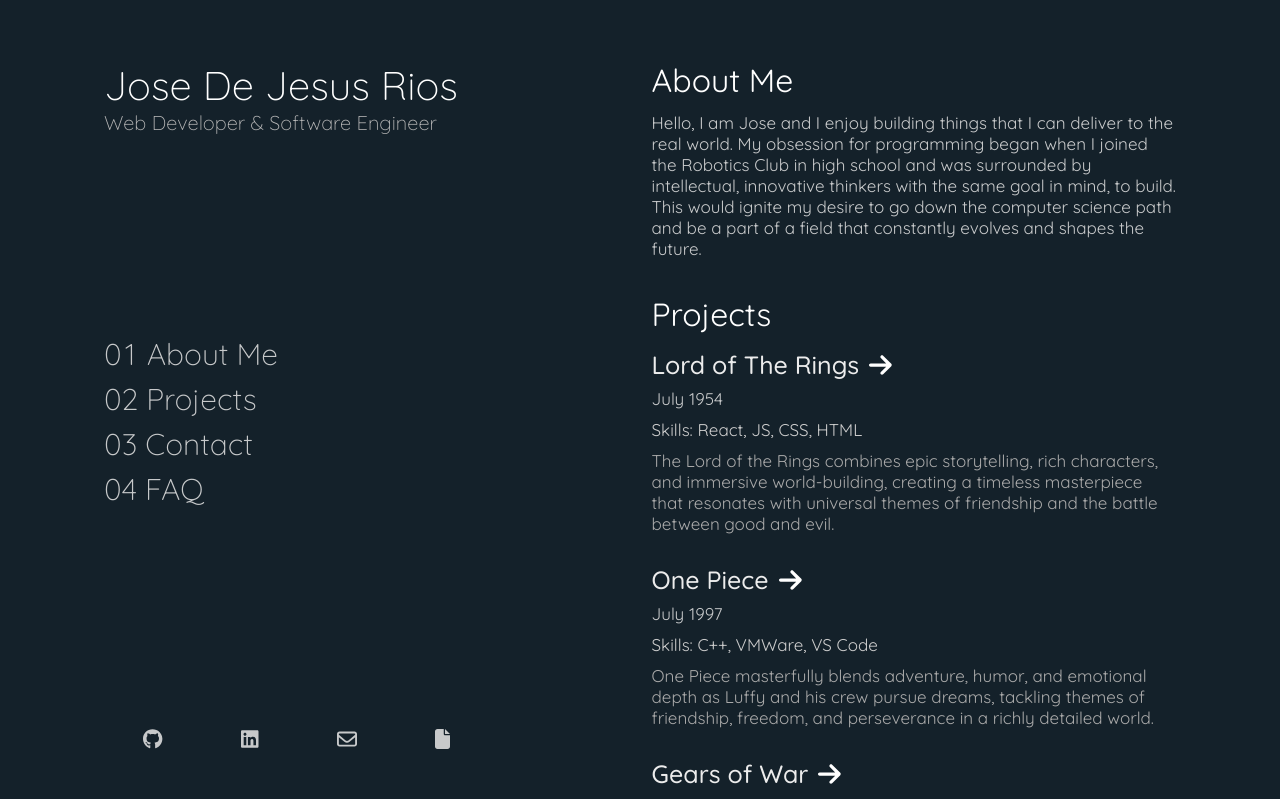
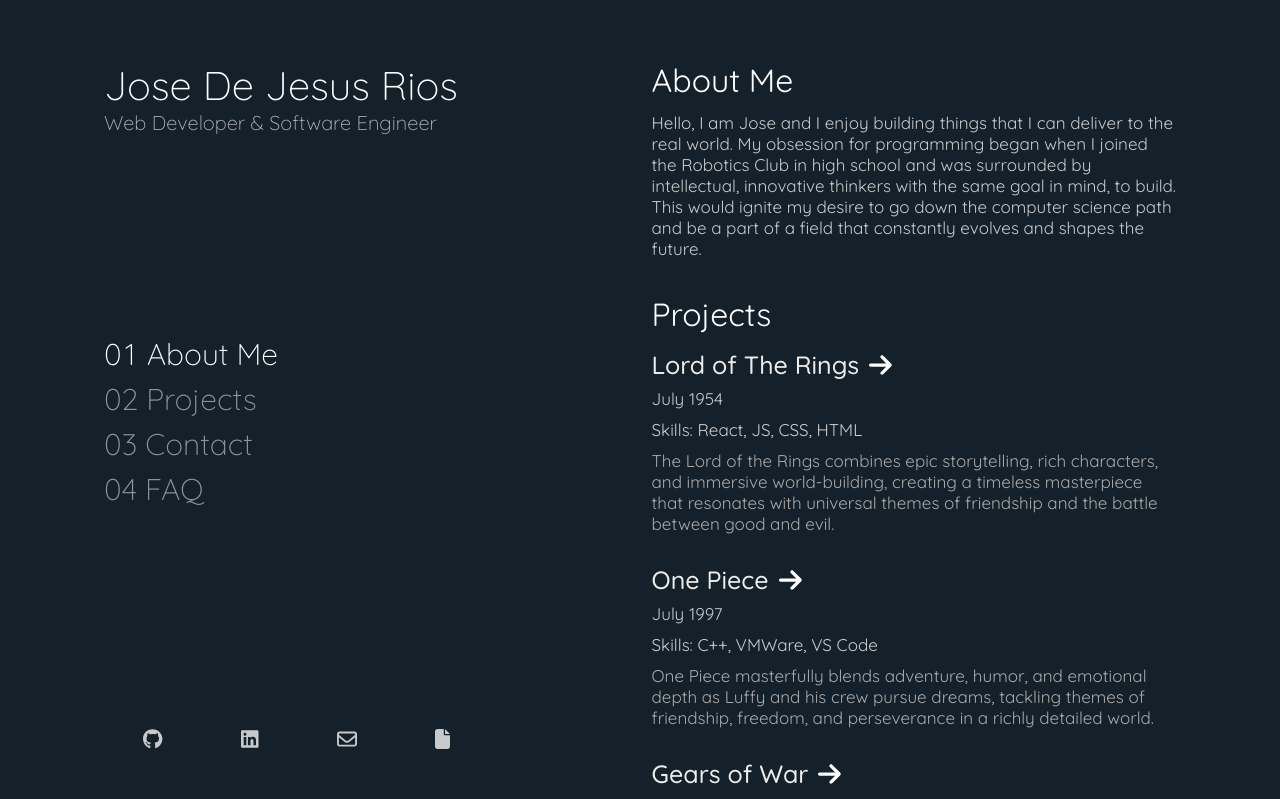
Before and after one commit to josedrios/portfolio-website, a React (Vite) app: page / in a window 1280 px wide. Shown: the top 799 px of the page. Built offline with nearby package versions, Linux system fonts and the light colour scheme; the HTML template or start-up script is replaced by a standard one.

Commit message:
When a content section appears on the screen, the link on the navbar for that content section indicates its being shown

```diff
--- a/src/Navbar.jsx
+++ b/src/Navbar.jsx
@@ -1,36 +1,81 @@
 import { useEffect } from "react";
 
-function Navbar({handleScroll}) {
+function Navbar({ handleScroll }) {
   useEffect(() => {
-        const sections = document.querySelectorAll("content-item");
-        const navlinks = document.querySelectorAll("nav-link");
+    const sections = document.querySelectorAll(".content-item");
+    const navlinks = document.querySelectorAll(".nav-link");
 
-        // const observer = new IntersectionObserver
-    })
+    const highlightActiveSection = () => {
+      let closestSection = null;
+      let minDistance = Infinity;
+
+      sections.forEach((section) => {
+        const rect = section.getBoundingClientRect();
+        const distance = Math.abs(rect.top);
+
+        if (distance < minDistance) {
+          minDistance = distance;
+          closestSection = section;
+        }
+      });
+
+      if (closestSection) {
+        const activeLink = document.querySelector(
+          `.nav-link[data-section="${closestSection.id}"]`
+        );
+        navlinks.forEach((nav) => nav.classList.remove("active"));
+        activeLink?.classList.add("active");
+      }
+    };
+
+    window.addEventListener("scroll", highlightActiveSection);
+    highlightActiveSection();
+
+    return () => window.removeEventListener("scroll", highlightActiveSection);
+  }, []);
 
   return (
     <nav>
       <h3>
-            <a href="#content-container" className='nav-link'>
-                <span id='index-one' >01</span> About Me
+        <a
+          href="#content-container"
+          className="nav-link"
+          data-section="about-me-section"
+        >
+          <span id="index-one">01</span> About Me
         </a>
       </h3>
       <h3>
-            <a href="#project-section" className='nav-link' onClick={(e) => handleScroll(e, 'project-section')}>
+        <a
+          href="#project-section"
+          className="nav-link"
+          onClick={(e) => handleScroll(e, "project-section")}
+          data-section="project-section"
+        >
           <span>02 Projects</span>
         </a>
       </h3>
       <h3>
-            <a href="#contact-item-container" className='nav-link' onClick={(e) => handleScroll(e, 'contact-item-container')}>
+        <a
+          href="#contact-item-container"
+          className="nav-link"
+          onClick={(e) => handleScroll(e, "contact-item-container")}
+          data-section="contact-item-container"
+        >
           <span>03 Contact</span>
         </a>
       </h3>
       <h3>
-            <a href="#faq-section" className='nav-link' onClick={(e) => handleScroll(e, 'faq-section')}>
+        <a
+          href="#faq-section"
+          className="nav-link"
+          onClick={(e) => handleScroll(e, "faq-section")}
+          data-section="faq-section"
+        >
           <span>04 FAQ</span>
         </a>
       </h3>
     </nav>
-    )
+  );
 }
-export default Navbar
+export default Navbar;
--- a/src/styles/abstracts/_variables.scss
+++ b/src/styles/abstracts/_variables.scss
@@ -3,6 +3,7 @@
 $header-color: white;
 $unchosen-white: rgba(226, 226, 226, 0.871);
 $project-header: rgb(220, 219, 219, 1);
+$unchosen-nav: rgba(226, 226, 226, 0.592);
 
 $inner-bubble: hsl(180, 40%, 40%);
 $outer-bubble: hsl(120, 50%, 40%);
--- a/src/styles/layout/_header.scss
+++ b/src/styles/layout/_header.scss
@@ -19,7 +19,7 @@
     }
 
     a {
-        color: $unchosen-white;
+        color: $unchosen-nav;
         position: relative;
         display: inline-block;
         transition: 0.175s ease-out;
@@ -54,8 +54,7 @@
         a:hover{
             color: white;
             cursor: pointer;
-            font-weight: 400;
-            transform: translate(5px, -2px);
+            transform: translateX(7px);
         }
     }
 
@@ -65,10 +64,13 @@
 
             svg {
                 transform: scale(1.2);
-
             }
         }
     }
+}
+
+.nav-link.active {
+    color: white !important;
 }
 
 .icon {
```
Lines whose indentation alone changed are shown as unchanged.
